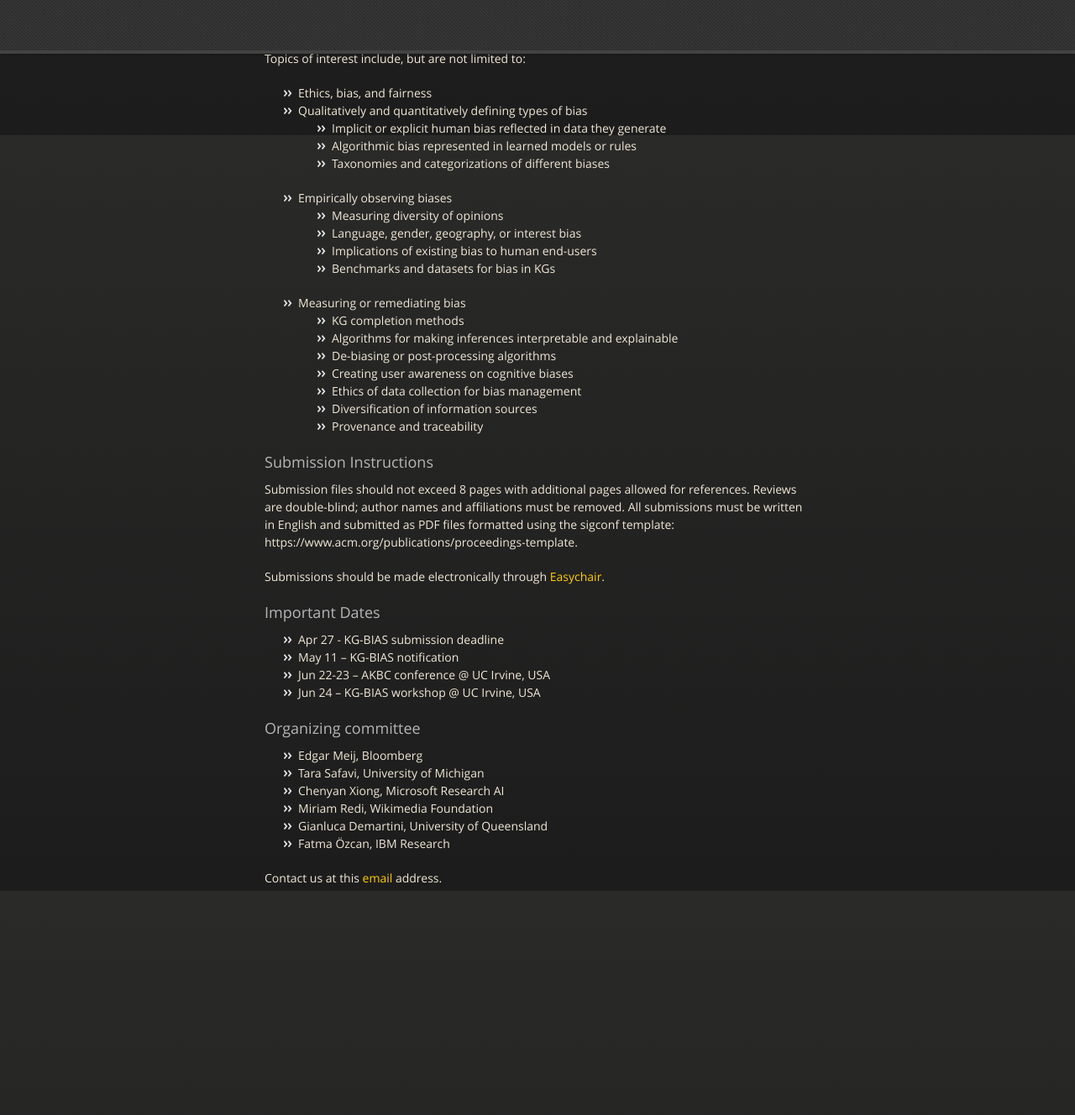
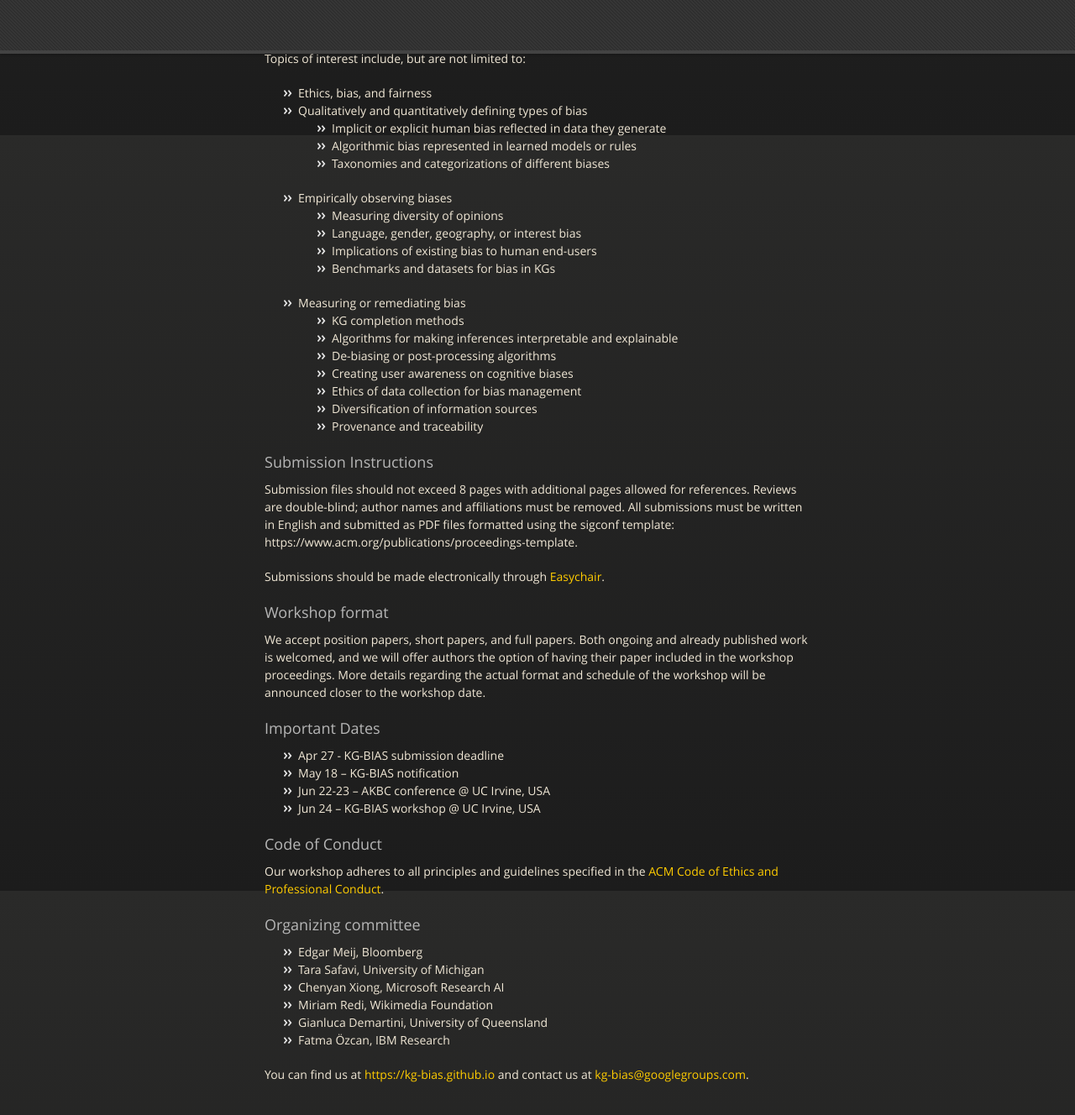
Before and after one commit to kg-bias/kg-bias.github.io, a Jekyll site: the page built from index.md, in a window 1280 px wide and 1400 px high, scrolled down 739 px. Shown: the top 1328 px of the window at 84% size. Built offline with Jekyll 4.4.1, drawn with Linux system fonts in a browser that asks for light colours; our own code applies the rules of GitHub Pages for plain Markdown files; before the commit the page ends 1905 px from its top, so only the background shows below that.

Commit message:
Update CFP

```diff
--- a/index.md
+++ b/index.md
@@ -38,11 +38,18 @@ Submission files should not exceed 8 pages with additional pages allowed for ref
 
 Submissions should be made electronically through <a href="https://easychair.org/conferences/?conf=kgbias2020">Easychair</a>.
 
+### Workshop format
+
+We accept position papers, short papers, and full papers. Both ongoing and already published work is welcomed, and we will offer authors the option of having their paper included in the workshop proceedings. More details regarding the actual format and schedule of the workshop will be announced closer to the workshop date.
+
 ### Important Dates
 * Apr 27 - KG-BIAS submission deadline
-* May 11 – KG-BIAS notification
+* May 18 – KG-BIAS notification
 * Jun 22-23 – AKBC conference @ UC Irvine, USA
 * Jun 24 – KG-BIAS workshop @ UC Irvine, USA
+
+### Code of Conduct
+Our workshop adheres to all principles and guidelines specified in the <a href="https://www.acm.org/code-of-ethics" target="_blank">ACM Code of Ethics and Professional Conduct</a>.
 
 ### Organizing committee
 * Edgar Meij, Bloomberg
@@ -52,4 +59,4 @@ Submissions should be made electronically through <a href="https://easychair.org
 * Gianluca Demartini, University of Queensland
 * Fatma Özcan, IBM Research
 
-Contact us at this <a href="mailto:kg-bias@googlegroups.com">email</a> address.
+You can find us at <a href="https://kg-bias.github.io/">https://kg-bias.github.io</a> and contact us at <a href="mailto:kg-bias@googlegroups.com">kg-bias@googlegroups.com</a>.
```
